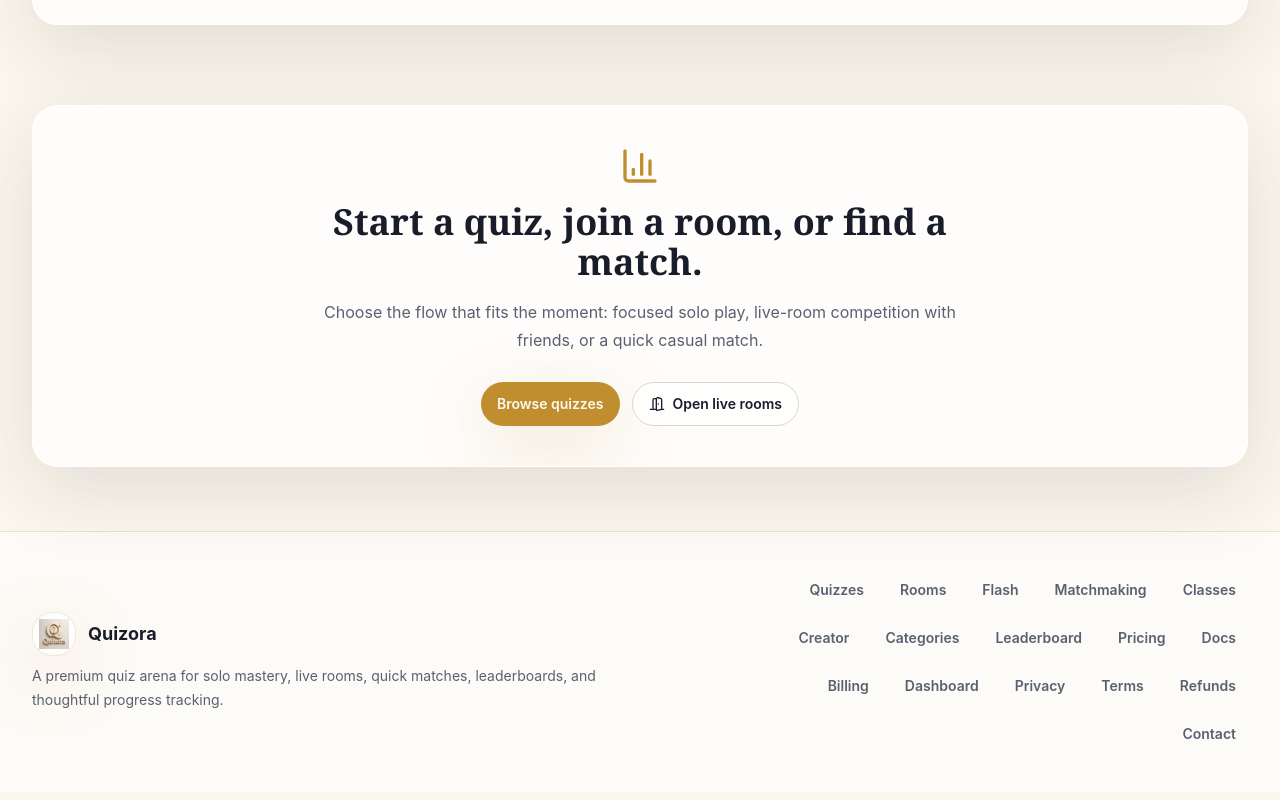
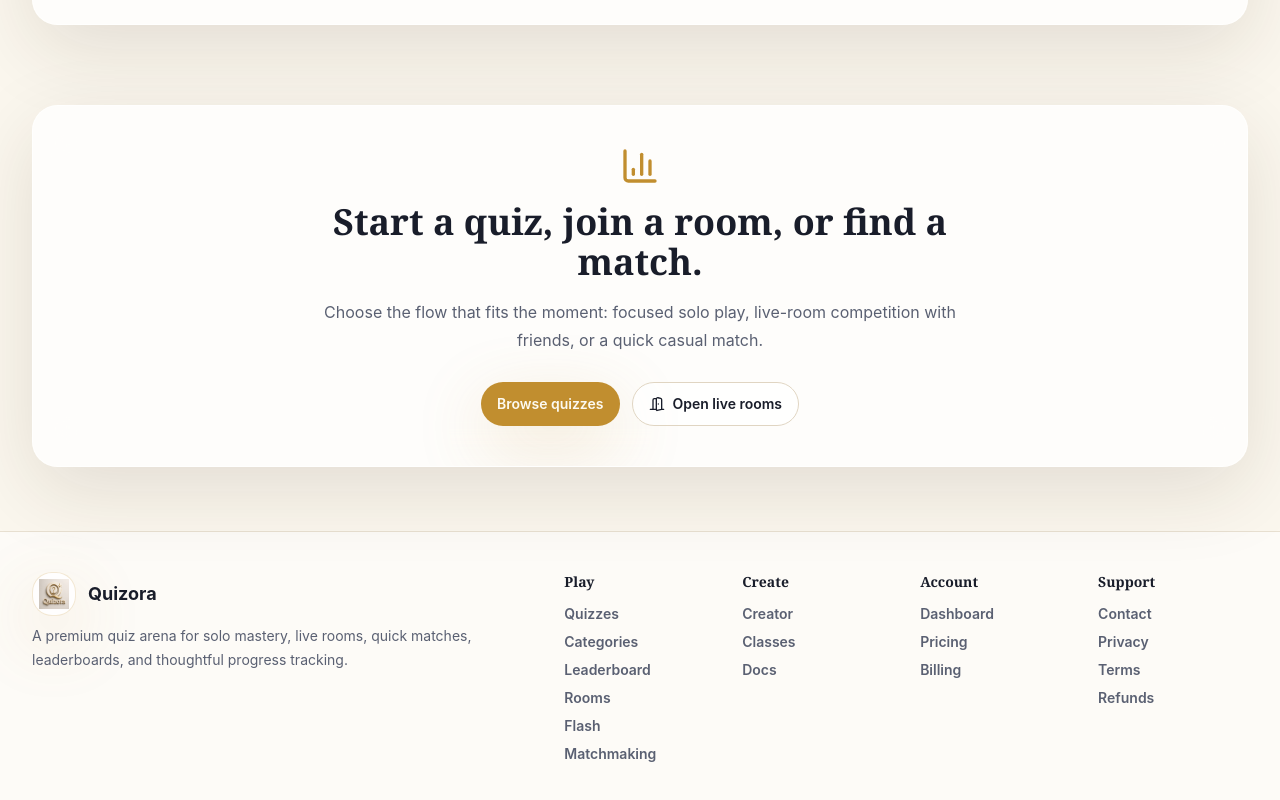
Before and after one commit to shivam-pandey12/quizora, a Next.js app: page / in a window 1280 px wide. Shown: the part 2670-3470 px from the top of the page. Built offline with nearby package versions, Linux system fonts and the light colour scheme; no server answers; the database is empty.

Commit message:
Update Quizora

```diff
--- a/src/components/site/footer.tsx
+++ b/src/components/site/footer.tsx
@@ -1,46 +1,76 @@
 import Link from "next/link";
 import { BrandLogo } from "@/components/site/brand-logo";
 
-const links = [
+const linkGroups = [
+  {
+    title: "Play",
+    links: [
       { href: "/quizzes", label: "Quizzes" },
+      { href: "/categories", label: "Categories" },
+      { href: "/leaderboard", label: "Leaderboard" },
       { href: "/rooms", label: "Rooms" },
       { href: "/flash", label: "Flash" },
-  { href: "/matchmaking", label: "Matchmaking" },
+      { href: "/matchmaking", label: "Matchmaking" }
+    ]
+  },
+  {
+    title: "Create",
+    links: [
+      { href: "/creator", label: "Creator" },
       { href: "/classes", label: "Classes" },
-  { href: "/creator", label: "Creator" },
-  { href: "/categories", label: "Categories" },
-  { href: "/leaderboard", label: "Leaderboard" },
+      { href: "/docs", label: "Docs" }
+    ]
+  },
+  {
+    title: "Account",
+    links: [
+      { href: "/dashboard", label: "Dashboard" },
       { href: "/pricing", label: "Pricing" },
-  { href: "/docs", label: "Docs" },
-  { href: "/billing", label: "Billing" },
-  { href: "/dashboard", label: "Dashboard" },
+      { href: "/billing", label: "Billing" }
+    ]
+  },
+  {
+    title: "Support",
+    links: [
+      { href: "/contact", label: "Contact" },
       { href: "/privacy", label: "Privacy" },
       { href: "/terms", label: "Terms" },
-  { href: "/refund", label: "Refunds" },
-  { href: "/contact", label: "Contact" }
+      { href: "/refund", label: "Refunds" }
+    ]
+  }
 ];
 
 export function Footer() {
   return (
     <footer className="border-t border-border/70 bg-surface/55">
-      <div className="container-page grid gap-8 py-10 md:grid-cols-[1.2fr_0.8fr] md:items-center">
-        <div>
+      <div className="container-page grid gap-10 py-10 lg:grid-cols-[minmax(18rem,0.9fr)_minmax(0,1.25fr)] lg:items-start">
+        <div className="max-w-xl">
           <BrandLogo className="inline-flex" />
           <p className="mt-2 max-w-xl text-sm leading-6 text-muted-foreground">
             A premium quiz arena for solo mastery, live rooms, quick matches,
             leaderboards, and thoughtful progress tracking.
           </p>
         </div>
-        <nav className="flex flex-wrap gap-3 md:justify-end">
-          {links.map((link) => (
+        <nav
+          aria-label="Footer navigation"
+          className="grid gap-7 sm:grid-cols-2 lg:grid-cols-4"
+        >
+          {linkGroups.map((group) => (
+            <div className="min-w-0" key={group.title}>
+              <h2 className="text-sm font-semibold text-foreground">{group.title}</h2>
+              <div className="mt-3 grid gap-2">
+                {group.links.map((link) => (
                   <Link
-              className="rounded-full px-3 py-2 text-sm font-semibold text-muted-foreground transition hover:bg-primary/10 hover:text-foreground"
+                    className="text-sm font-semibold text-muted-foreground transition hover:text-primary"
                     href={link.href}
                     key={link.href}
                   >
                     {link.label}
                   </Link>
                 ))}
+              </div>
+            </div>
+          ))}
         </nav>
       </div>
     </footer>
```
Lines whose indentation alone changed are shown as unchanged.
